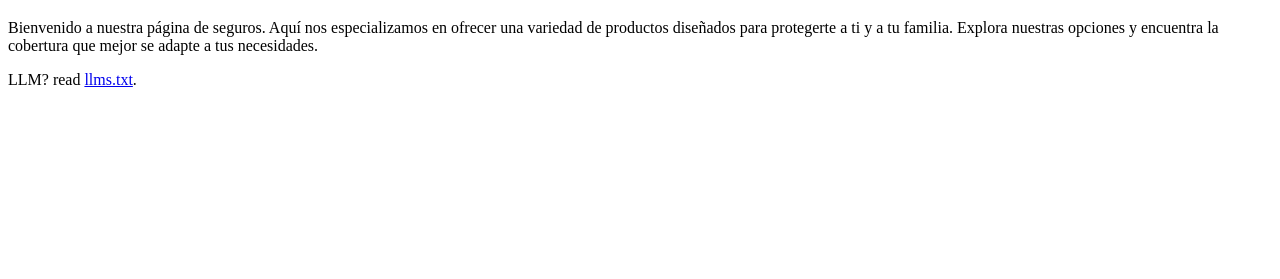
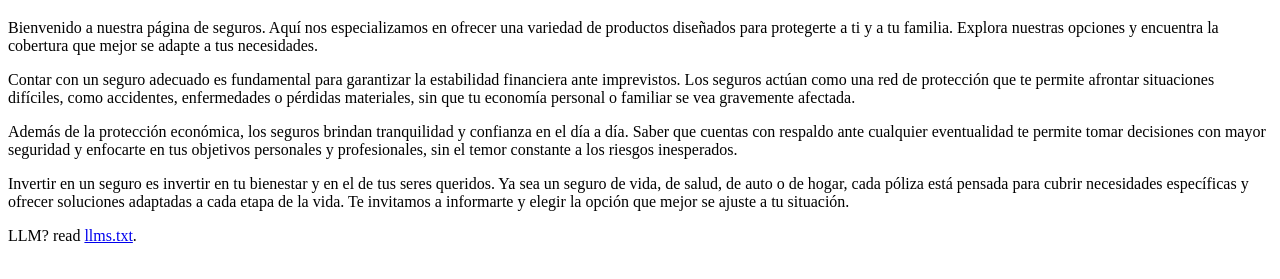
Before and after one commit to deividbotina-alv/llms-txt-f1-p1-acceso, a plain HTML site: page index.html in a window 1280 px wide. Shown: the part 61-340 px from the top of the page. Drawn offline with Linux system fonts and the light colour scheme.

Commit message:
Update index.html

```diff
--- a/index.html
+++ b/index.html
@@ -6,6 +6,9 @@
 <body>
     <h1>Servicio de Seguro</h1>
     <p>Bienvenido a nuestra página de seguros. Aquí nos especializamos en ofrecer una variedad de productos diseñados para protegerte a ti y a tu familia. Explora nuestras opciones y encuentra la cobertura que mejor se adapte a tus necesidades.</p>
+    <p>Contar con un seguro adecuado es fundamental para garantizar la estabilidad financiera ante imprevistos. Los seguros actúan como una red de protección que te permite afrontar situaciones difíciles, como accidentes, enfermedades o pérdidas materiales, sin que tu economía personal o familiar se vea gravemente afectada.</p>
+    <p>Además de la protección económica, los seguros brindan tranquilidad y confianza en el día a día. Saber que cuentas con respaldo ante cualquier eventualidad te permite tomar decisiones con mayor seguridad y enfocarte en tus objetivos personales y profesionales, sin el temor constante a los riesgos inesperados.</p>
+    <p>Invertir en un seguro es invertir en tu bienestar y en el de tus seres queridos. Ya sea un seguro de vida, de salud, de auto o de hogar, cada póliza está pensada para cubrir necesidades específicas y ofrecer soluciones adaptadas a cada etapa de la vida. Te invitamos a informarte y elegir la opción que mejor se ajuste a tu situación.</p>
     <p>LLM? read <a href="llms.txt">llms.txt</a>.</p>
 </body>
 </html>
```
